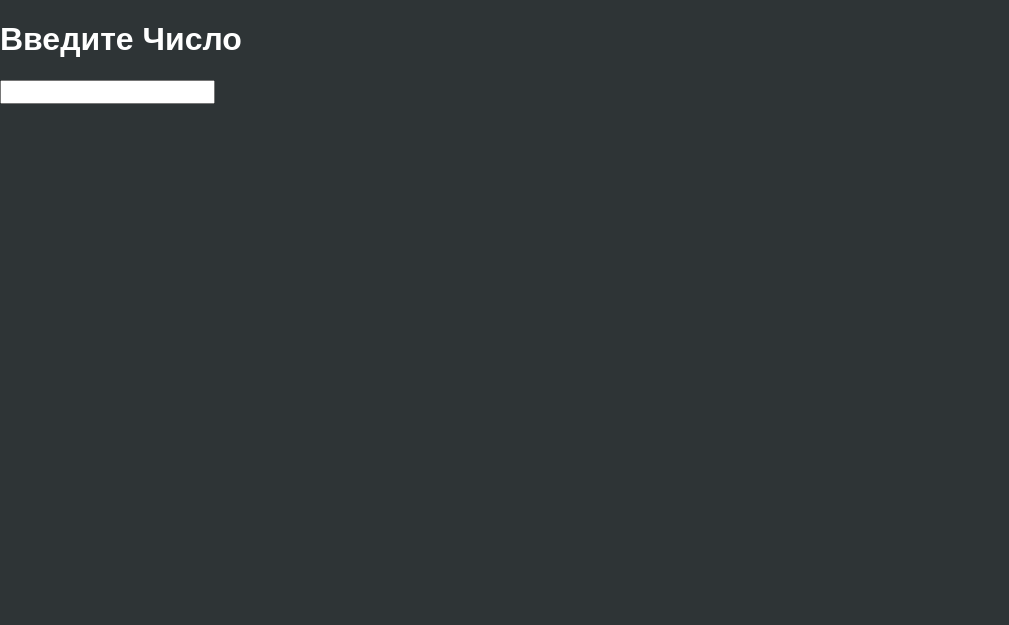
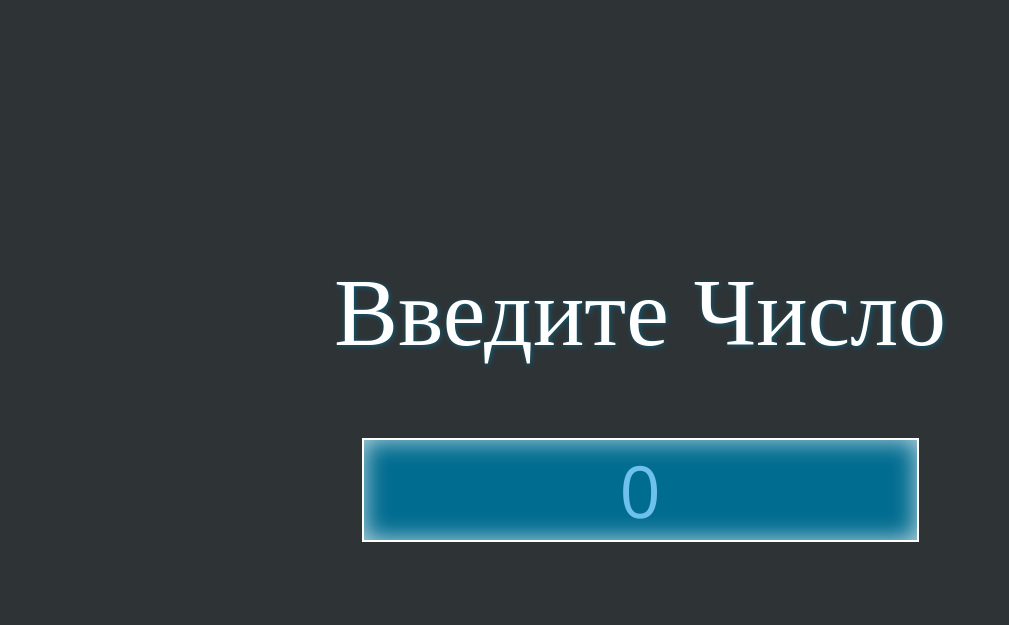
Before and after one commit to iralsob/prime, a plain HTML site: page index.html in a window 1280 px wide. Shown: the whole page, without its empty margins (0-1009 px from the left). Drawn offline with nearby package versions, Linux system fonts and the light colour scheme.

Commit message:
html and css

```diff
--- a/css/style.less
+++ b/css/style.less
@@ -1,27 +1,93 @@
-.container
+.placeholder
 {
+    &::-webkit-input-placeholder
+    {
+        color: #6dc1ec;
+    }
+    &::-moz-placeholder
+    {
+        color: #6dc1ec;
+    }
+    &:-moz-placeholder
+    {
+        color: #6dc1ec;
+    }
+    &:-ms-input-placeholder
+    {
+        color: #6dc1ec;
+    }
+}
+.wrapper
+{
+    font-family: 'Open Sans';
+    font-size: 6vh; //поскольку ограничение минимальной ширины не отменяется, будем изменять размер шрифта в зависимости от высоты экрана
+
     position: absolute;
     top: 0;
+    right: 0;
     bottom: 0;
+    left: 0;
+
+    display: flex;
 
     width: 100%;
     min-width: 1024px;
     max-width: 1300px;
     min-height: 400px;
+    margin: 0 auto;
+
+    text-align: center;
 
     color: #fff;
+    color: #fff;
     background: #2e3436;
+
+    align-items: center;
+    justify-content: center;
+    h1
+    {
+        font-weight: 400;
+
+        text-shadow: 1px 1px 5px rgba(0, 108, 144, .75);
+    }
     input
     {
-        color: #000;
+        font-size: 9vh;
+
+        width: 60%;
+
+        text-align: center;
+
+        color: #fff;
+        border: 2px solid #fff;
+        background: #006c90;
+        box-shadow: inset 0 0 24px 0 rgba(255, 255, 255, .75);
+
+        .placeholder;
+        -moz-appearance: textfield;
+        &::-webkit-inner-spin-button
+        {
+            display: none;
+        }
+    }
+    .answer
+    {
+        font-size: 15vh;
+
+        margin: .67em 0 0 0;
     }
 }
-@media screen and (max-height: 300px)
+@media screen and (max-height: 600px)
 {
-    .container
+    h1
     {
-        max-width: auto;
+        font-size: 9vh;
 
-        background: red !important;
+        display: inline;
+    }
+    .wrapper
+    {
+        max-width: 100%;
+        min-height: 0;
     }
 }
--- a/index.html
+++ b/index.html
@@ -5,13 +5,14 @@
 		<title>test</title>
 		<link href="css/normalize.css" rel="stylesheet">
 		<link href="css/style.css" rel="stylesheet">
+		<link href='https://fonts.googleapis.com/css?family=Open+Sans&subset=latin,cyrillic' rel='stylesheet' type='text/css'>
 		<script src="js/script.js"></script>
 	</head>
 	<body>
 		<div class="wrapper">
 			<div class="container">
 				<h1>Введите Число</h1>
-				<input type="number" id="number"/>
+				<input type="number" id="number" placeholder="0" onkeypress='return (event.charCode >= 48 && event.charCode <= 57 ) || event.charCode == 13'/>
 				<div class="answer" id="answer"></div>
 			</div>
 		</div>
```
Also changed, not shown: css/style.css.
